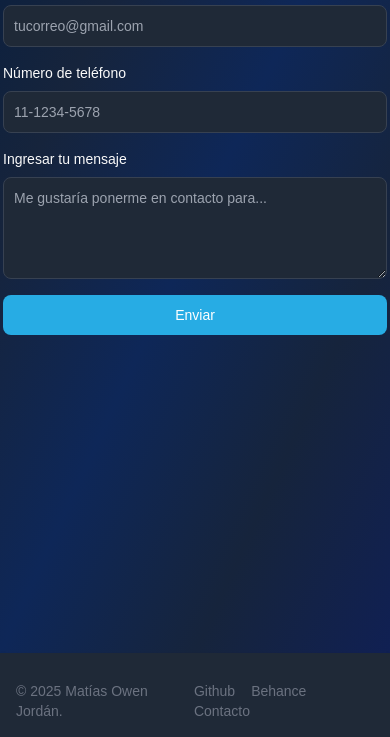
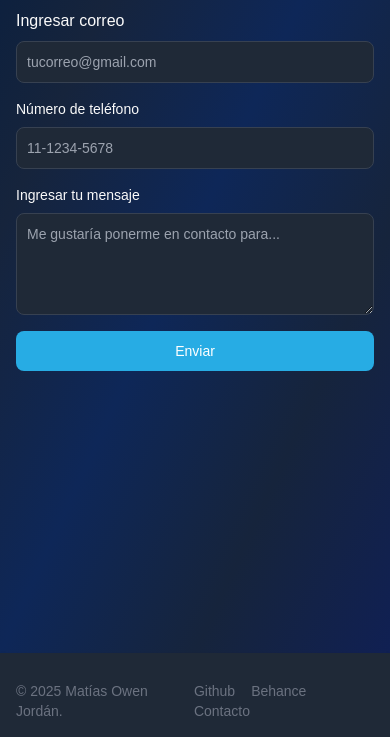
Before and after one commit to jorditan/portfolio-v2, an Astro site: page /contacto in a window 390 px wide. Shown: the part 191-928 px from the top of the page. Built offline with nearby package versions, Linux system fonts and the light colour scheme; Astro itself is replaced by a stand-in of ours; a web font is replaced by a local one.

Commit message:
responsive contact

```diff
--- a/src/pages/contacto.astro
+++ b/src/pages/contacto.astro
@@ -7,7 +7,7 @@
 
 <Layout title="Contacto">
   <main class="h-[100vh]">
-    <section class="mx-auto pt-24 py-8 max-w-4xl">
+    <section class="pt-24 sm:mx-auto py-6 mx-4 max-w-[32rem] md:max-w-[42rem] lg:max-w-4xl transition-all">
       <h2 class="title text-3xl pb-8 font-semibold w-fit text-[#fafafa]">Pongámonos en contacto</h2>
 
       <form class="max-w-sm mx-auto flex gap-4 flex-col" name="contact" data-netlify="true" onsubmit="submit">
```
